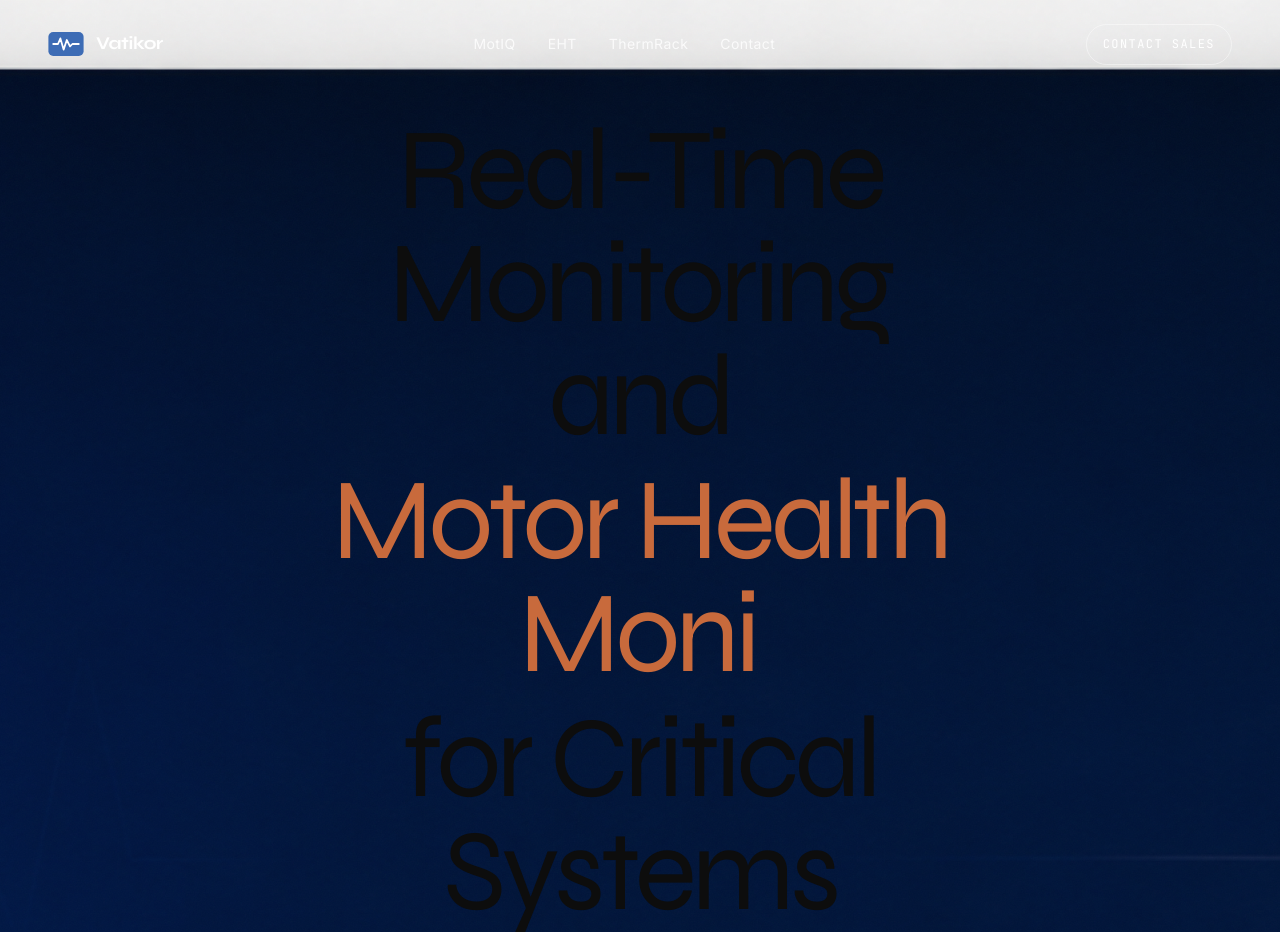
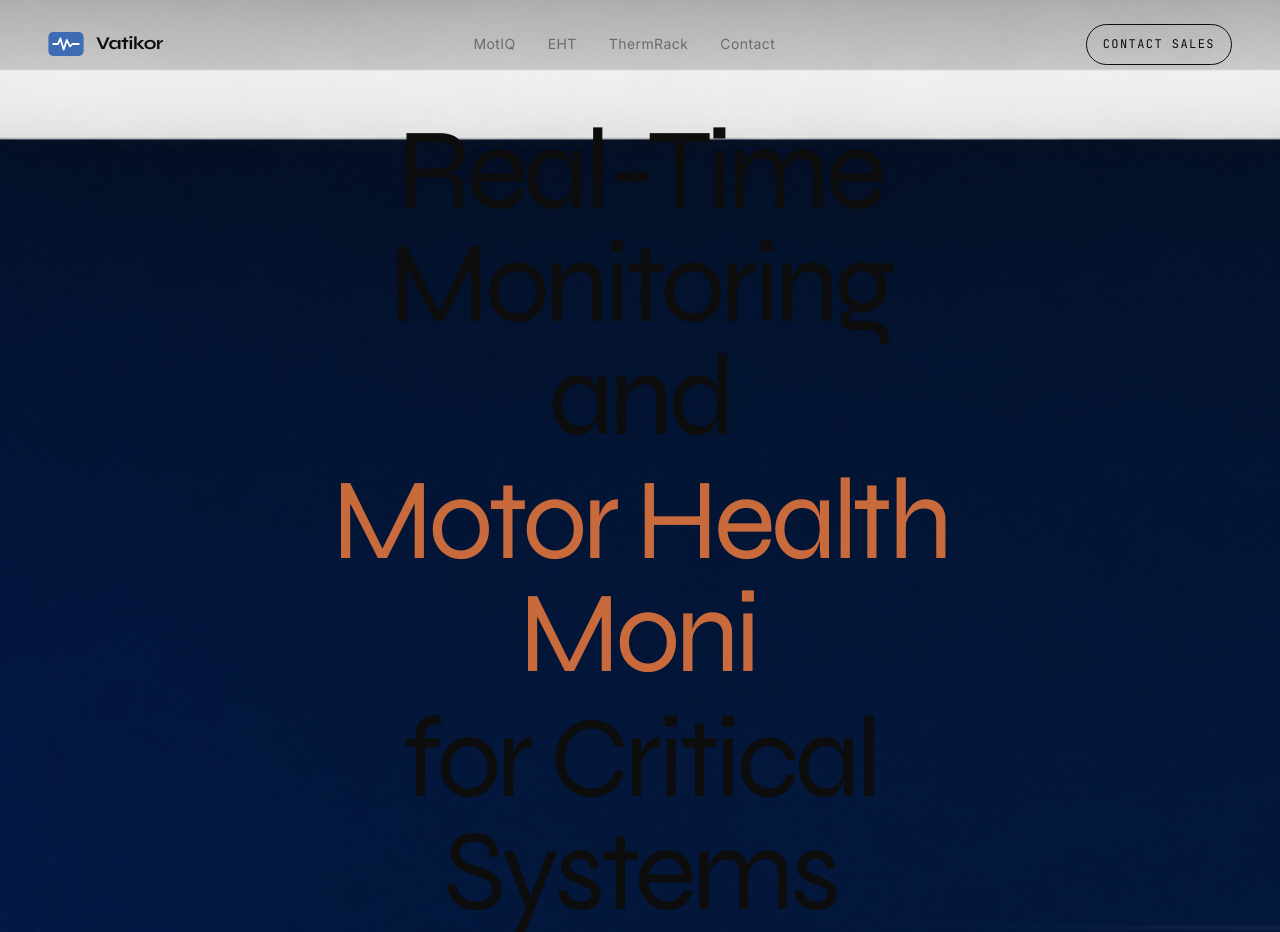
Before and after one commit to Ferdostassa/Vatikor-website, a website built with Vite: page src/index.html in a window 1280 px wide. Shown: the top 932 px of the page. Built offline with nearby package versions, Linux system fonts and the light colour scheme; some packages are replaced by stand-ins of ours.

Commit message:
Shift hero background image 70px down so nav area stays light
Image now starts below the nav bar height. The top strip shows
the warm page background, keeping nav links readable with their
default dark colour.

Co-Authored-By: Claude Sonnet 4.6 <noreply@anthropic.com>

```diff
--- a/src/css/home.css
+++ b/src/css/home.css
@@ -2,13 +2,6 @@
    COMPANY HOMEPAGE
    ============================================================ */
 
-/* Nav goes white-text over the dark hero, reverts once solid on scroll */
-.page-home .nav:not(.is-solid) .nav__brand          { color: #ffffff; }
-.page-home .nav:not(.is-solid) .nav__link           { color: rgba(255,255,255,0.8); }
-.page-home .nav:not(.is-solid) .nav__link:hover     { color: #ffffff; }
-.page-home .nav:not(.is-solid) .nav__link::after    { background: #ffffff; }
-.page-home .nav:not(.is-solid) .nav__cta            { color: #ffffff; border-color: rgba(255,255,255,0.45); }
-.page-home .nav:not(.is-solid) .nav__cta:hover      { background: #ffffff; color: #0D0F14; }
 
 /* ---- Hero ---- */
 .home-hero {
@@ -20,8 +13,8 @@
   overflow: hidden;
   background-image: url('/assets/images/homepage-heading-bg.png');
   background-size: cover;
-  background-position: center top;
-  background-color: #0D0F14;
+  background-position: center 70px;
+  background-color: var(--bg);
 }
 
 .home-hero__grain {
```
